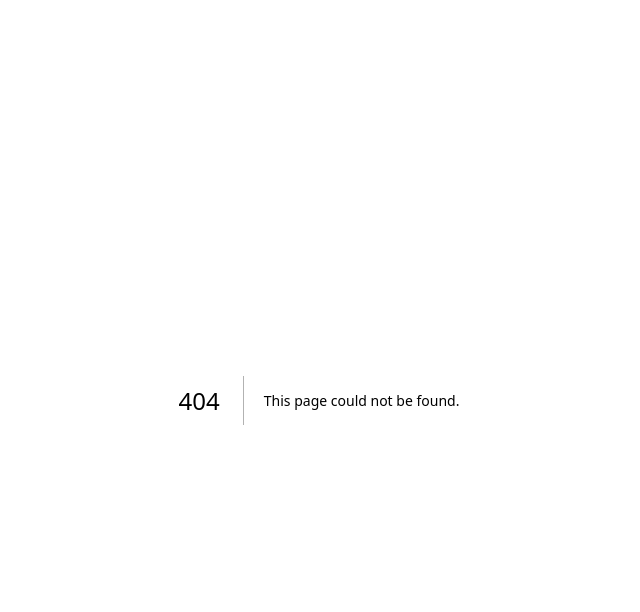
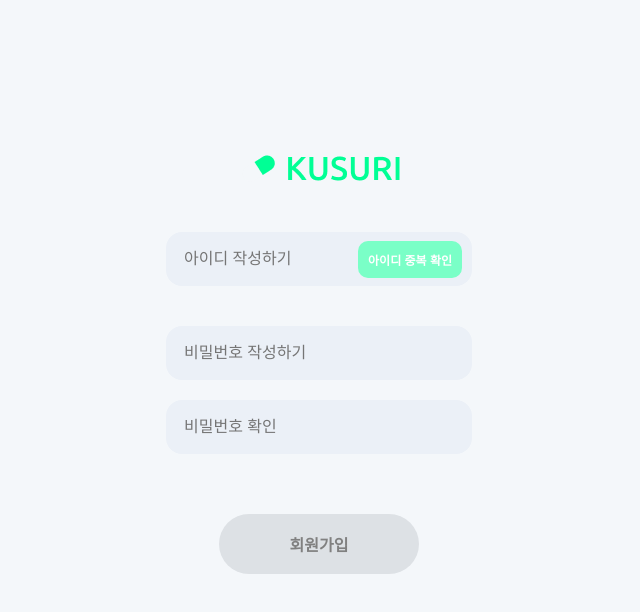
Before and after one commit to 2025GlobalInternship/kusuri-front, a Next.js app: page /signup in a window 1280 px wide. Before the commit this address had no page. Shown: the top 612 px of the page, without its empty margins (321-961 px from the left). Built offline with nearby package versions, Linux system fonts and the light colour scheme.

Commit message:
[feat]로그인 페이지 추가

```diff
--- /dev/null
+++ b/src/pages/signup/index.module.css
@@ -0,0 +1,105 @@
+.container {
+    display: flex;
+    flex-direction: column;
+    align-items: center;
+    justify-content: center;
+    height: 100vh;
+    margin-top: -40px;
+    font-family: 'pre-medium';
+}
+
+.icon {
+    display: flex;
+    align-items: center;
+    justify-content: center;
+    margin-bottom: 40px;
+}
+
+.form {
+    display: flex;
+    justify-content: center;
+    align-items: center;
+    flex-direction: column;
+    gap: 20px;
+    width: 340px;
+}
+
+.input {
+    width: 270px;
+    max-width: 100%;
+    padding: 18px;
+    border: none;
+    background-color: #EBF0F7;
+    border-radius: 16px;
+    outline: none;
+    font-size: 16px;
+    color: gray;
+}
+
+.input:first-child {
+    margin-bottom: 20px;
+}
+
+/* 아이디 작성하기와 중복 확인 버튼을 가로로 나열 */
+.inputContainer {
+    display: flex;
+    align-items: center;
+    gap: 10px; /* 버튼과 입력 필드 사이 간격 */
+    position: relative;
+}
+
+.checkButton {
+    padding: 10px 10px;
+    border: none;
+    background-color: #7AFFC7;
+    color: white;
+    font-size: 12px;
+    font-weight: bold;
+    border-radius: 10px;
+    cursor: pointer;
+    position: absolute;
+    right: 10px;
+    margin-top: -20px;
+}
+
+.checkButton:hover {
+    background-color: #7AFFC7;
+}
+
+.signupButton {
+    width: 200px;
+    height: 60px;
+    border: none;
+    background-color: #DDE1E5;
+    color: gray;
+    font-size: 16px;
+    font-weight: bold;
+    border-radius: 40px;
+    cursor: pointer;
+    align-self: center;
+    transition: background-color 0.3s ease;
+}
+
+.signupButton:hover {
+    background-color: #DDE1E5;
+}
+
+.input[name="passwordcheck"] {
+    margin-bottom: 40px;
+}
+
+.successMessage {
+    color: #7AFFC7;
+    font-size: 12px;
+    margin-top: -35px;
+    /* font-weight: bold; */
+    margin-right: 130px;
+}
+
+.errorMessage {
+    color: rgba(255, 134, 134, 1);
+    font-size: 12px;
+    margin-top: -55px;
+    /* font-weight: bold; */
+    margin-right: 125px;
+}
--- /dev/null
+++ b/src/pages/signup/index.tsx
@@ -0,0 +1,73 @@
+import { useState } from "react";
+import Image from "next/image";
+import Icon from "../../../public/images/Frame 2814.png";
+import CheckedIcon from "../../../public/images/Frame 2815.png";
+import style from "./index.module.css";
+
+export default function Page() {
+    const [checked, setChecked] = useState(false);
+    const [validUsername, setValidUsername] = useState(false);
+    const [password, setPassword] = useState("");
+    const [passwordCheck, setPasswordCheck] = useState("");
+    const [passwordMatch, setPasswordMatch] = useState(true);
+
+    const handleCheckClick = () => {
+        setChecked(true);
+        setValidUsername(true);
+    };
+
+    const handlePasswordCheck = (e: React.ChangeEvent<HTMLInputElement>) => {
+        setPasswordCheck(e.target.value);
+        setPasswordMatch(e.target.value === password);
+    };
+
+    return (
+        <div className={style.container}>
+            <div className={style.icon}>
+                <Image src={Icon} alt="아이콘" />
+            </div>
+            <div className={style.form}>
+                <div className={style.inputContainer}>
+                    <input
+                        type="text"
+                        name="userid"
+                        placeholder="아이디 작성하기"
+                        className={style.input}
+                    />
+                    <button className={style.checkButton} onClick={handleCheckClick}>
+                        {checked ? (
+                            <Image src={CheckedIcon} alt="아이디 확인됨" width={15} height={15} />
+                        ) : (
+                            "아이디 중복 확인"
+                        )}
+                    </button>
+                </div>
+                {checked && validUsername && (
+                    <div className={style.successMessage}>
+                        사용할 수 있는 아이디 입니다.
+                    </div>
+                )}
+                <input
+                    type="password"
+                    name="password"
+                    placeholder="비밀번호 작성하기"
+                    className={style.input}
+                    value={password}
+                    onChange={(e) => setPassword(e.target.value)}
+                />
+                <input
+                    type="password"
+                    name="passwordcheck"
+                    placeholder="비밀번호 확인"
+                    className={style.input}
+                    value={passwordCheck}
+                    onChange={handlePasswordCheck}
+                />
+                {!passwordMatch && passwordCheck !== "" && (
+                    <div className={style.errorMessage}>비밀번호가 일치하지 않습니다.</div>
+                )}
+                <button className={style.signupButton}>회원가입</button>
+            </div>
+        </div>
+    );
+}
```
Also changed, not shown: src/pages/login/index.module.css (+4 -49 lines), src/pages/login/index.tsx (+13 -40 lines).
